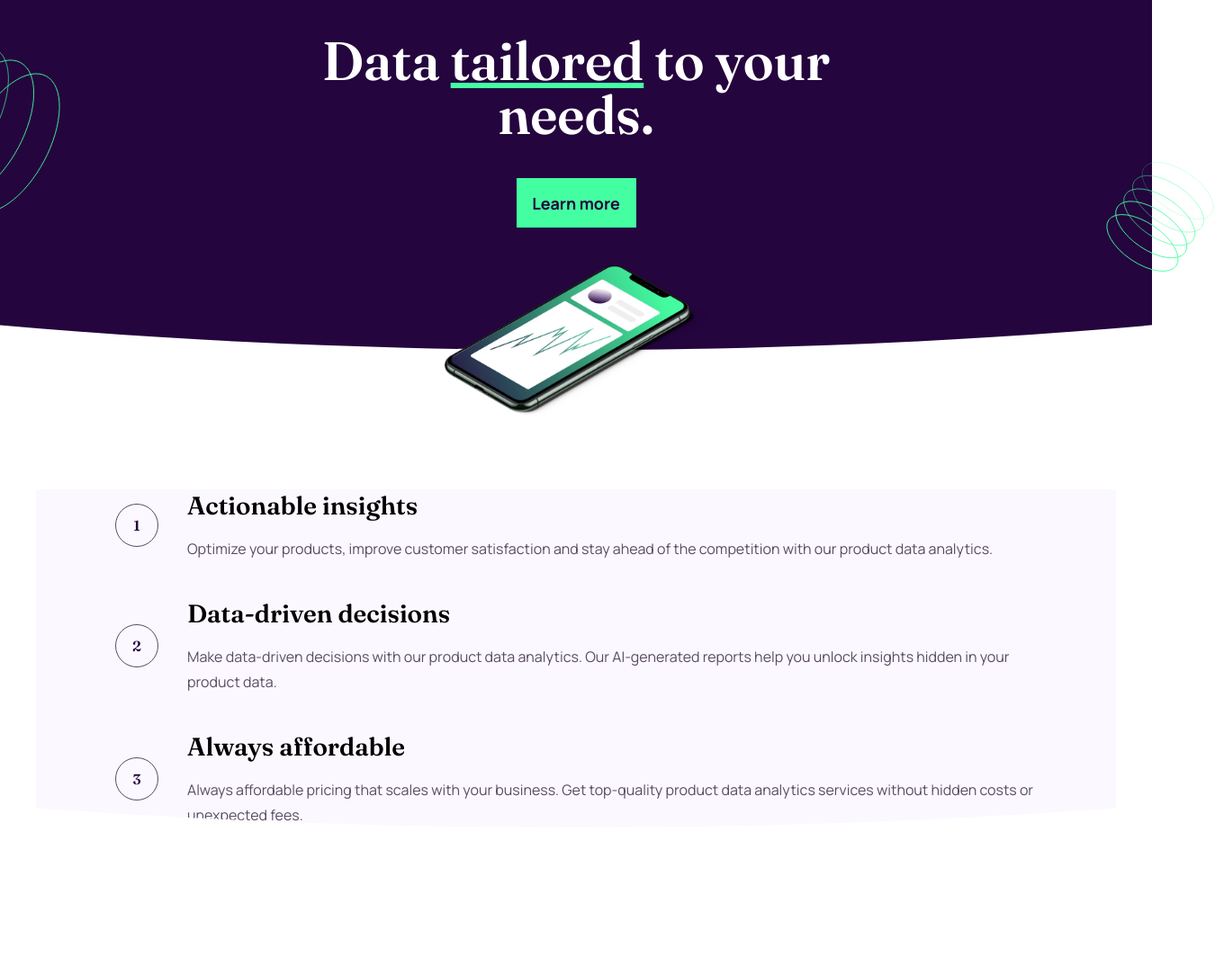
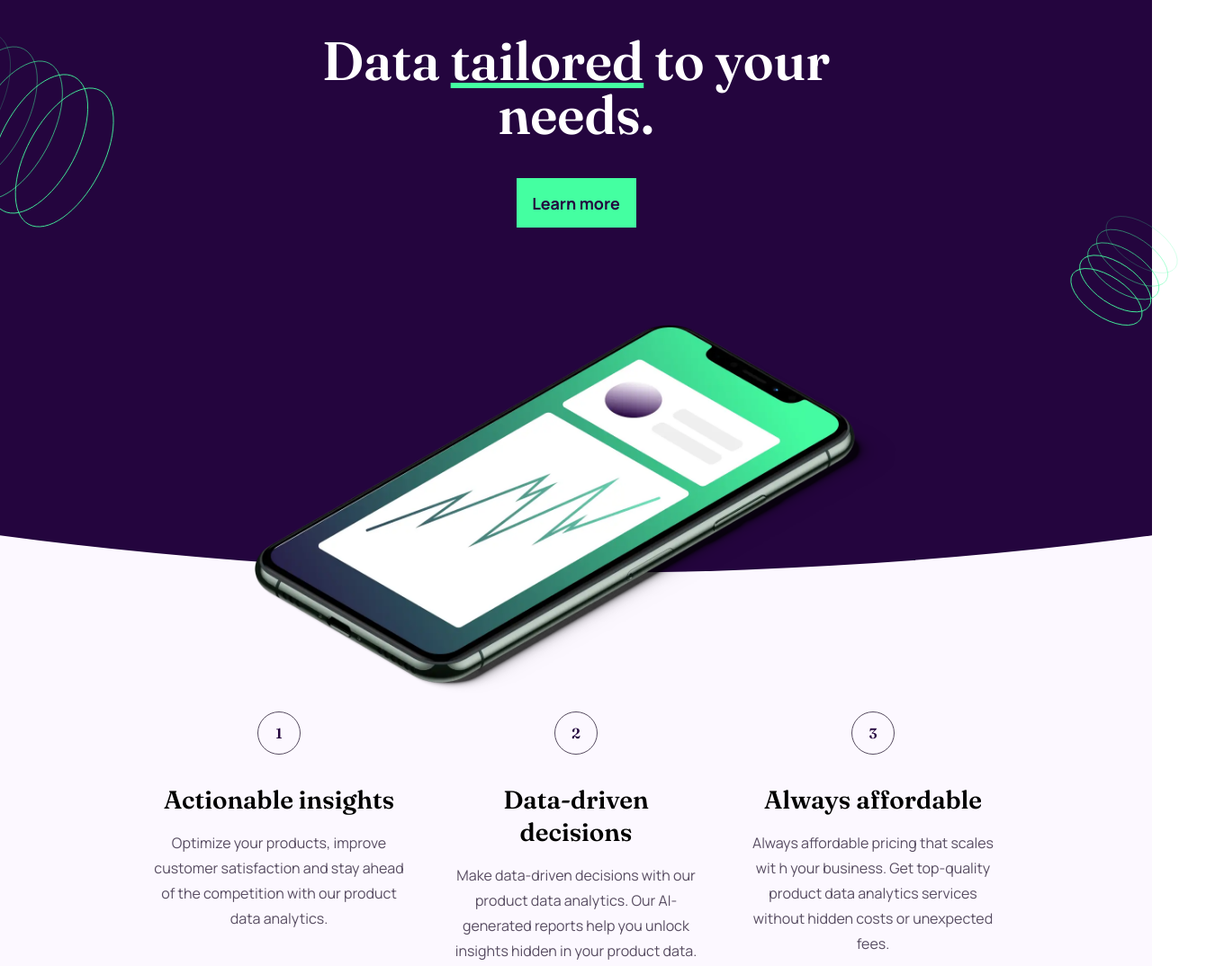
Before and after one commit to Volodymyrquo/workit, a website: page index.html in a window 1280 px wide. Shown: the part 93-1167 px from the top of the page at 90% size, 1360 px wide, since content can reach past the window. Drawn offline with Linux system fonts and the light colour scheme.

Commit message:
Add syle for the desktop

```diff
--- a/index.html
+++ b/index.html
@@ -14,10 +14,10 @@
 
         <title>Frontend Mentor | Workit landing page</title>
     </head>
-    <body class="font-manrope">
+    <body class="font-manrope overflow-x-hidden">
         <div
             role="banner"
-            class="bg-darkPurple h-[482px] px-4 pt-8 flex flex-col content-center"
+            class="bg-darkPurple h-[482px] lg:h-[730px] px-4 pt-8 flex flex-col content-center overflow-hidden"
             style="clip-path: ellipse(150% 100% at 50% 0%)"
         >
             <div
@@ -48,27 +48,26 @@
             <img
                 src="/assets/images/bg-pattern-1.svg"
                 alt="spring-1"
-                class="hidden md:block md:absolute top-24 -left-[180px] w-[270px]"
+                class="hidden md:block md:absolute top-24 lg:top-28 -left-[120px] w-[270px]"
             />
             <img
                 src="/assets/images/bg-pattern-2.svg"
                 alt="spring-2"
-                class="hidden md:block md:absolute top-[260px] -right-[80px] w-[142px]"
+                class="hidden md:block md:absolute top-[320px] -right-10 w-[142px]"
             />
         </div>
         <img
             src="./assets/images/image-hero.webp"
             alt="hero"
-            class="top-[388px] left-0 right-0 mx-auto z-10 absolute w-[293px]"
+            class="top-[388px] left-0 right-0 mx-auto z-10 absolute w-[293px] lg:w-[715px] lg:top-[454px]"
         />
 
-        <main class="mt-[155px] px-4 md:px-10">
-            <div
-                class="md:px-[88px] bg-ghostWhite"
-                style="clip-path: ellipse(150% 100% at 50% 0%)"
+        <main
+            class="relative -z-10 -top-14 pt-[210px] pb-4 px-4 md:px-[88px] lg:px-[165px] bg-ghostWhite lg:flex lg:flex-row lg:gap-10"
+            style="clip-path: ellipse(180% 100% at 50% 0%)"
         >
             <section
-                    class="mb-10 md:flex md:flex-row md:justify-start md:gap-8 w-full"
+                class="mb-10 md:flex md:flex-row lg:flex-col md:justify-start md:gap-8 w-full"
             >
                 <div class="md:flex md:justify-center md:items-center">
                     <div
@@ -80,21 +79,21 @@
 
                 <div>
                     <h2
-                            class="text-center mt-6 md:mt-0 font-semibold text-[28px] font-fraunces leading-9 md:text-start"
+                        class="text-center mt-6 md:mt-0 font-semibold text-[28px] font-fraunces leading-9 md:text-start lg:text-center"
                     >
                         Actionable insights
                     </h2>
                     <p
-                            class="mt-4 text-center font-normal text-base leading-7 text-davysGrey md:text-start"
+                        class="mt-4 text-center font-normal text-base leading-7 text-davysGrey md:text-start lg:text-center"
                     >
-                            Optimize your products, improve customer
-                            satisfaction and stay ahead of the competition with
-                            our product data analytics.
+                        Optimize your products, improve customer satisfaction
+                        and stay ahead of the competition with our product data
+                        analytics.
                     </p>
                 </div>
             </section>
             <section
-                    class="mb-10 md:flex md:flex-row md:justify-start md:gap-8 w-full"
+                class="mb-10 md:flex md:flex-row lg:flex-col md:justify-start md:gap-8 w-full"
             >
                 <div class="md:flex md:justify-center md:items-center">
                     <div
@@ -106,12 +105,12 @@
 
                 <div>
                     <h2
-                            class="text-center mt-6 md:mt-0 font-semibold text-[28px] font-fraunces leading-9 md:text-start"
+                        class="text-center mt-6 md:mt-0 font-semibold text-[28px] font-fraunces leading-9 md:text-start lg:text-center"
                     >
                         Data-driven decisions
                     </h2>
                     <p
-                            class="mt-4 text-center font-normal text-base leading-7 text-davysGrey md:text-start"
+                        class="mt-4 text-center font-normal text-base leading-7 text-davysGrey md:text-start lg:text-center"
                     >
                         Make data-driven decisions with our product data
                         analytics. Our AI-generated reports help you unlock
@@ -120,7 +119,7 @@
                 </div>
             </section>
             <section
-                    class="mb-10 md:flex md:flex-row md:justify-start md:gap-8 w-full"
+                class="mb-10 md:flex md:flex-row lg:flex-col md:justify-start md:gap-8 w-full"
             >
                 <div class="md:flex md:justify-center md:items-center">
                     <div
@@ -132,29 +131,30 @@
 
                 <div>
                     <h2
-                            class="text-center mt-6 md:mt-0 font-semibold text-[28px] font-fraunces leading-9 md:text-start"
+                        class="text-center mt-6 md:mt-0 font-semibold text-[28px] font-fraunces leading-9 md:text-start lg:text-center"
                     >
                         Always affordable
                     </h2>
                     <p
-                            class="mt-4 text-center font-normal text-base leading-7 text-davysGrey md:text-start"
+                        class="mt-4 text-center font-normal text-base leading-7 text-davysGrey md:text-start lg:text-center"
                     >
-                            Always affordable pricing that scales with your
+                        Always affordable pricing that scales wit h your
                         business. Get top-quality product data analytics
                         services without hidden costs or unexpected fees.
                     </p>
                 </div>
             </section>
-            </div>
-
-            <div class="relative mt-[387px] md:h-[375px]">
+        </main>
+        <div
+            class="relative px-4 md:px-10 mt-[387px] md:h-[375px] lg:w-[1112px] lg:mx-auto"
+        >
             <img
                 src="./assets/images/image-founder.webp"
                 alt="founder"
-                    class="absolute h-[267px] left-0 right-0 mx-auto md:mx-0 -top-[215px] md:-top-[146px] -z-10"
+                class="absolute h-[267px] lg:h-[453px] left-0 right-0 mx-auto md:mx-0 -top-[215px] md:-top-[146px] lg:-top-[170px] lg: -z-10"
             />
             <div
-                    class="bg-darkPurple text-white p-8 md:px-[56px] md:pb-[56px] md:pt-[48px] flex flex-col items-center md:items-start md:ml-40"
+                class="bg-darkPurple text-white p-8 md:px-[56px] md:pb-[56px] md:pt-[48px] flex flex-col items-center md:items-start md:ml-40 lg:ml-[340px]"
             >
                 <h2
                     class="font-fraunces text-[32px] font-semibold leading-[48px] text-center"
@@ -165,9 +165,9 @@
                     class="text-center mt-4 text-4 leading-7 font-normal md:text-start"
                 >
                     Hi, I'm Louis Graham, the founder of the company. Book a
-                        demo call with me to become a beta tester for our app
-                        and kickstart your company. Apply for access below and
-                        I’ll be in touch to schedule a call.
+                    demo call with me to become a beta tester for our app and
+                    kickstart your company. Apply for access below and I’ll be
+                    in touch to schedule a call.
                 </p>
 
                 <button
@@ -183,7 +183,7 @@
                 class="hidden md:absolute md:block md:right-2 md:-bottom-14 w-[173px]"
             />
         </div>
-        </main>
+
         <footer class="mt-[74px] md:mt-20 mb-[122px]">
             <img
                 src="./assets/images/logo-dark.svg"
```
Also changed, not shown: styles/style.css. Lines whose indentation alone changed are shown as unchanged.
